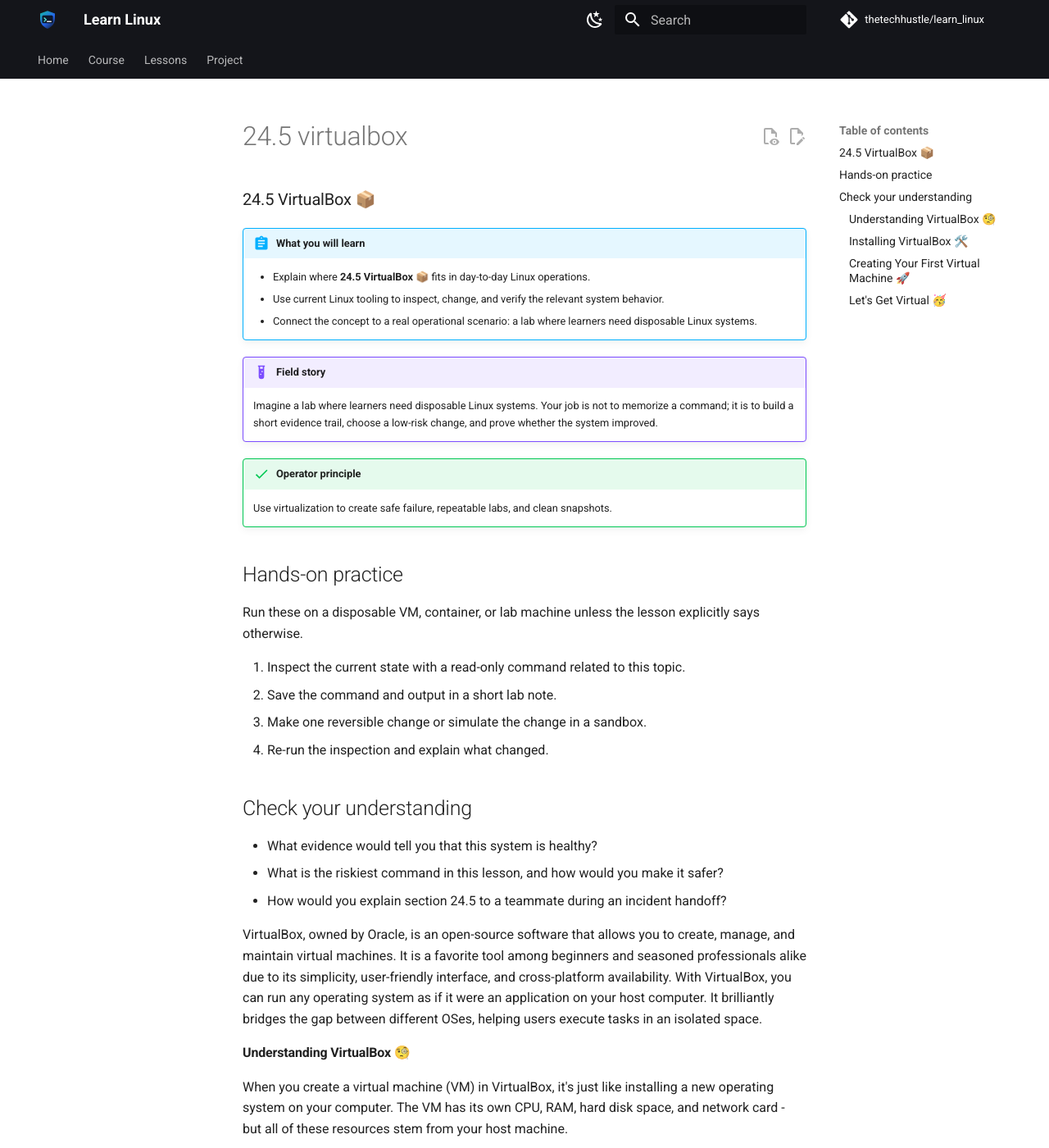
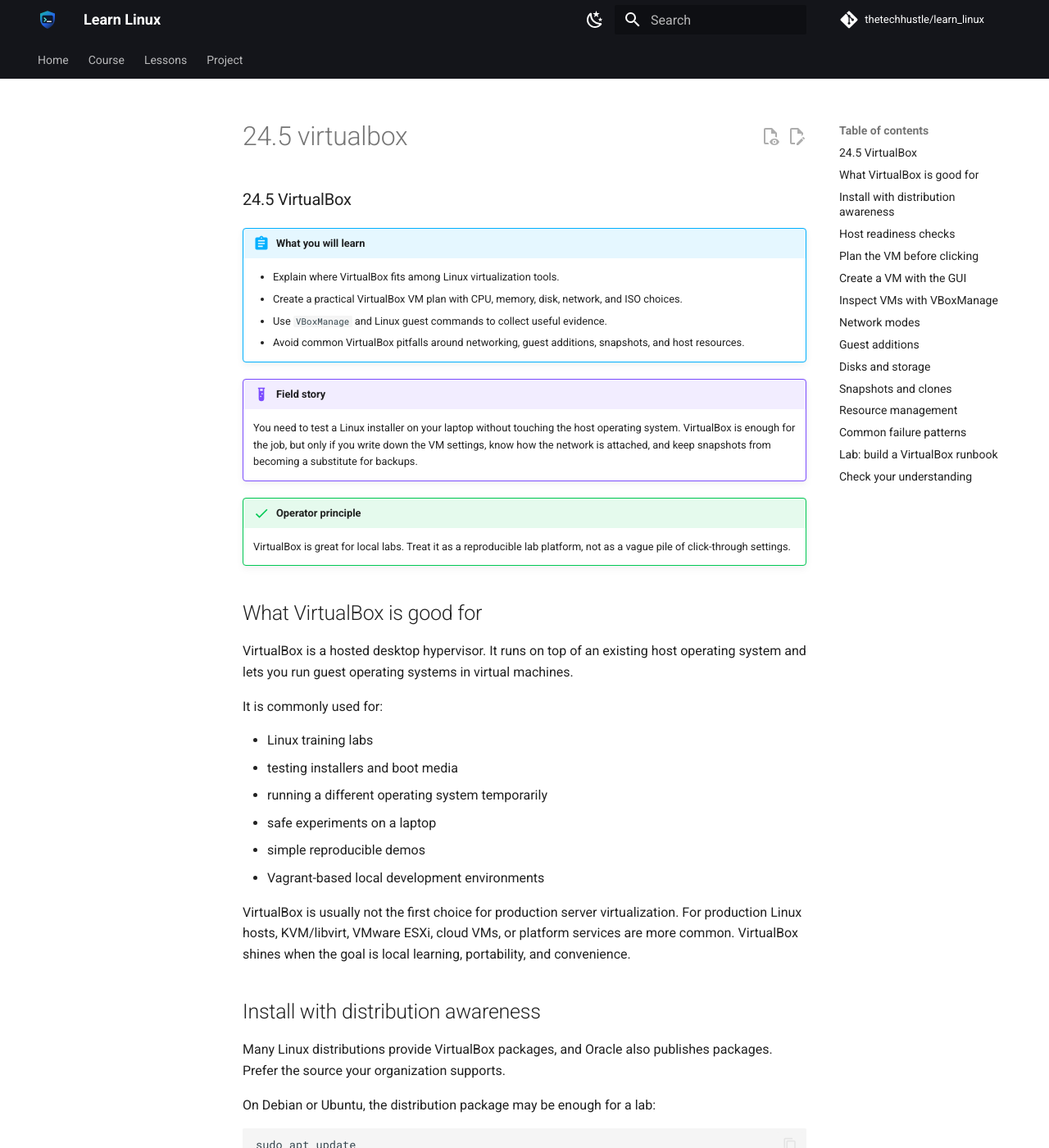
Before and after one commit to thetechhustle/learn_linux, an MkDocs documentation site: the page built from docs/lessons/24_virtualization/24.5_virtualbox.md, in a window 1280 px wide and 1400 px high. Shown: the whole window at 82% size. Built offline with MkDocs 1.6.1 and Material for MkDocs 9.7.7, drawn with Linux system fonts in a browser that asks for light colours; comment, search, counter and statistics services are not loaded; some of the changed text lies outside the part shown.

Commit message:
Improve Chapter 24 VirtualBox lesson (#222)
Co-authored-by: Jules Ai <jules@Juless-Air.ts.net lan>

````diff
--- a/docs/lessons/24_virtualization/24.5_virtualbox.md
+++ b/docs/lessons/24_virtualization/24.5_virtualbox.md
@@ -1,74 +1,417 @@
-### 24.5 VirtualBox 📦
-
-
+### 24.5 VirtualBox
 
 !!! abstract "What you will learn"
-    - Explain where **24.5 VirtualBox 📦** fits in day-to-day Linux operations.
-    - Use current Linux tooling to inspect, change, and verify the relevant system behavior.
-    - Connect the concept to a real operational scenario: a lab where learners need disposable Linux systems.
+    - Explain where VirtualBox fits among Linux virtualization tools.
+    - Create a practical VirtualBox VM plan with CPU, memory, disk, network, and ISO choices.
+    - Use `VBoxManage` and Linux guest commands to collect useful evidence.
+    - Avoid common VirtualBox pitfalls around networking, guest additions, snapshots, and host resources.
 
 !!! example "Field story"
-    Imagine a lab where learners need disposable Linux systems. Your job is not to memorize a command; it is to build a short evidence trail, choose a low-risk change, and prove whether the system improved.
+    You need to test a Linux installer on your laptop without touching the host
+    operating system. VirtualBox is enough for the job, but only if you write
+    down the VM settings, know how the network is attached, and keep snapshots
+    from becoming a substitute for backups.
 
 !!! success "Operator principle"
-    Use virtualization to create safe failure, repeatable labs, and clean snapshots.
+    VirtualBox is great for local labs. Treat it as a reproducible lab platform,
+    not as a vague pile of click-through settings.
 
-## Hands-on practice
+## What VirtualBox is good for
 
-Run these on a disposable VM, container, or lab machine unless the lesson explicitly says otherwise.
+VirtualBox is a hosted desktop hypervisor. It runs on top of an existing host
+operating system and lets you run guest operating systems in virtual machines.
 
-1. Inspect the current state with a read-only command related to this topic.
-2. Save the command and output in a short lab note.
-3. Make one reversible change or simulate the change in a sandbox.
-4. Re-run the inspection and explain what changed.
+It is commonly used for:
 
-## Check your understanding
+- Linux training labs
+- testing installers and boot media
+- running a different operating system temporarily
+- safe experiments on a laptop
+- simple reproducible demos
+- Vagrant-based local development environments
 
-- What evidence would tell you that this system is healthy?
-- What is the riskiest command in this lesson, and how would you make it safer?
-- How would you explain section 24.5 to a teammate during an incident handoff?
+VirtualBox is usually not the first choice for production server virtualization.
+For production Linux hosts, KVM/libvirt, VMware ESXi, cloud VMs, or platform
+services are more common. VirtualBox shines when the goal is local learning,
+portability, and convenience.
 
+## Install with distribution awareness
 
-VirtualBox, owned by Oracle, is an open-source software that allows you to create, manage, and maintain virtual machines. It is a favorite tool among beginners and seasoned professionals alike due to its simplicity, user-friendly interface, and cross-platform availability. With VirtualBox, you can run any operating system as if it were an application on your host computer. It brilliantly bridges the gap between different OSes, helping users execute tasks in an isolated space.
+Many Linux distributions provide VirtualBox packages, and Oracle also publishes
+packages. Prefer the source your organization supports.
 
-#### Understanding VirtualBox 🧐
-
-When you create a virtual machine (VM) in VirtualBox, it's just like installing a new operating system on your computer. The VM has its own CPU, RAM, hard disk space, and network card - but all of these resources stem from your host machine.
-
-For instance, imagine running a Linux VM on your Windows laptop. You could do all your Linux-specific tasks within the VM while still enjoying the comforts of your Windows environment!
-
-#### Installing VirtualBox 🛠️
-
-1. To get started with VirtualBox, first download the appropriate package for your system from the [VirtualBox Downloads page](https://www.virtualbox.org/wiki/Downloads).
-2. Once downloaded, open the installer and follow the prompts in the installation wizard. VirtualBox will ask for certain permissions, so be prepared to input your password.
-
-Below is a basic command-line installation of VirtualBox for Ubuntu:
-
-Open your terminal and run:
+On Debian or Ubuntu, the distribution package may be enough for a lab:
 
 ```bash
 sudo apt update
 sudo apt install virtualbox
 ```
 
-After the installation, you can open VirtualBox from your applications menu.
+On Fedora:
 
-#### Creating Your First Virtual Machine 🚀
+```bash
+sudo dnf install VirtualBox
+```
 
-Let’s walk through the standard way to create a VM on VirtualBox.
+Package names and repository availability vary. If the package is not available,
+check your distribution documentation before adding third-party repositories.
 
-1. Click on "New" to create a new virtual machine.
-2. Fill in the details of the virtual machine—its name, type, and version. For instance, if you're setting up a Linux VM, you could name it "Ubuntu" and select Linux as the Type.
-3. Choose the amount of RAM your virtual machine will have. Ensure it's not too high that it interferes with the host operating system.
-4. Create a virtual hard disk. It can be dynamically allocated (growing over time) or have a fixed size.
-5. Click "Create," and your virtual machine is set up!
+After installation, confirm the command-line tool exists:
 
-You'll then install the operating system using an ISO file—the virtual equivalent of an installation DVD. Attach this to your virtual machine's optical drive, and boot up the machine to start the installation process.
+```bash
+VBoxManage --version
+```
 
-#### Let's Get Virtual 🥳
+VirtualBox depends on host kernel modules. If the GUI opens but VMs fail to
+start, check module and secure-boot issues before blaming the guest OS.
 
-VirtualBox is a fantastic tool in your virtualization toolkit. Its versatility gives you the freedom to experiment with different operating systems and applications in a safe, isolated environment.
+## Host readiness checks
 
-In the exciting world of virtualization, you're only limited by your imagination. With VirtualBox at your fingertips, you're well on your way to becoming a virtual virtuoso!
+Start with read-only host checks:
 
-So, gear up, ignite your curiosity, and start exploring the virtual landscape! 🌐💫✨
+```bash
+lscpu | grep -i virtualization
+egrep -c 'vmx|svm' /proc/cpuinfo
+VBoxManage --version
+```
+
+If CPU virtualization flags are missing, check BIOS/UEFI settings. If VirtualBox
+kernel modules are missing or unsigned, Linux may prevent VMs from starting,
+especially on secure-boot-enabled hosts.
+
+Common host questions:
+
+- Is hardware virtualization enabled?
+- Does another hypervisor already own virtualization support?
+- Is secure boot blocking VirtualBox kernel modules?
+- Does the host have enough memory and disk for the guest?
+- Is this a laptop that may sleep while a VM is running?
+
+## Plan the VM before clicking
+
+Before creating a VM, write down:
+
+- VM name
+- guest operating system and version
+- ISO path
+- vCPU count
+- memory allocation
+- virtual disk size and format
+- network mode
+- shared folder needs
+- snapshot or rollback plan
+- cleanup plan
+
+This turns a GUI-created VM into an operating artifact someone else can
+understand.
+
+## Create a VM with the GUI
+
+The GUI path is fine for learning:
+
+1. Click **New**.
+2. Choose a clear name such as `ubuntu-lab-01`.
+3. Select the OS type and version.
+4. Assign memory conservatively.
+5. Create a virtual disk.
+6. Attach the installer ISO.
+7. Confirm the network mode.
+8. Start the VM and install the guest OS.
+
+Use conservative settings first. A lab VM does not need half your host's memory
+or every CPU core. If the host starts swapping, every VM will feel broken.
+
+## Inspect VMs with VBoxManage
+
+The GUI is convenient, but `VBoxManage` gives repeatable evidence.
+
+List VMs:
+
+```bash
+VBoxManage list vms
+VBoxManage list runningvms
+```
+
+Inspect one VM:
+
+```bash
+VBoxManage showvminfo "ubuntu-lab-01"
+```
+
+Inspect host networking choices:
+
+```bash
+VBoxManage list hostonlyifs
+VBoxManage list natnets
+```
+
+These commands are useful when helping someone remotely because they expose VM
+settings without relying on screenshots.
+
+## Network modes
+
+VirtualBox network mode controls who can reach the guest.
+
+Common modes:
+
+- **NAT**: the guest can reach the internet through the host. This is usually the
+  safest default for labs.
+- **Bridged Adapter**: the guest appears directly on the same network as the
+  host. Use this only when the VM needs LAN reachability.
+- **Host-only Adapter**: the guest can communicate with the host and other
+  host-only guests, but not directly with the external network.
+- **Internal Network**: VMs can communicate with each other on a private virtual
+  network.
+- **NAT Network**: multiple guests share a VirtualBox-managed NAT network.
+
+If SSH into a VirtualBox guest fails, first ask what network mode the VM uses.
+With plain NAT, you may need port forwarding.
+
+Example NAT port-forward concept:
+
+```bash
+VBoxManage modifyvm "ubuntu-lab-01" \
+  --natpf1 "ssh,tcp,127.0.0.1,2222,,22"
+```
+
+Then the host can connect with:
+
+```bash
+ssh -p 2222 user@127.0.0.1
+```
+
+Do not expose guest ports broadly unless you understand the host firewall and
+network risk.
+
+## Guest additions
+
+VirtualBox Guest Additions improve integration between host and guest. They can
+provide better display resizing, shared clipboard behavior, shared folders, and
+some device integration.
+
+For many Linux guests, distribution packages are preferable:
+
+Debian or Ubuntu guest:
+
+```bash
+sudo apt install virtualbox-guest-utils virtualbox-guest-x11
+```
+
+Headless server guests may only need utilities, not desktop integration.
+
+After installation, verify related services and modules:
+
+```bash
+lsmod | grep -i vbox
+systemctl --type=service | grep -i vbox || true
+```
+
+Shared clipboard and shared folders are convenient, but they reduce isolation.
+Disable them when testing untrusted software.
+
+## Disks and storage
+
+VirtualBox commonly uses **VDI** disks, but it can also use VMDK and other
+formats.
+
+Common disk choices:
+
+- **Dynamically allocated**: grows as the guest writes data.
+- **Fixed size**: allocates the full size up front.
+
+Dynamically allocated disks are convenient for labs, but host disk exhaustion is
+still possible. A guest can believe it has free space while the host filesystem
+is nearly full.
+
+Check host and guest space:
+
+```bash
+df -h
+du -h ~/VirtualBox\\ VMs/*/*.vdi 2>/dev/null || true
+```
+
+Inside the guest:
+
+```bash
+df -h
+lsblk
+```
+
+Keep VM images out of random desktop folders when they become important. Put
+them somewhere backed up intentionally.
+
+## Snapshots and clones
+
+Snapshots are useful before risky lab changes:
+
+- OS upgrades
+- package experiments
+- service configuration changes
+- security testing in a disposable guest
+
+Snapshot risks:
+
+- old snapshots consume host disk
+- reverting loses guest changes
+- snapshot chains can confuse lab state
+- snapshots are not backups
+
+Use snapshot names that explain intent:
+
+```text
+before-nginx-upgrade-2026-05-13
+clean-install-with-ssh
+before-network-reconfigure
+```
+
+Clones are better when you want a new independent lab machine. Snapshots are
+better when you want a short rollback point.
+
+## Resource management
+
+VirtualBox guests compete with the host for CPU, memory, and disk I/O. A slow VM
+may be a host resource problem.
+
+On the host:
+
+```bash
+top
+vmstat 1
+df -h
+```
+
+Inside the guest:
+
+```bash
+top
+free -h
+df -h
+```
+
+Guidelines:
+
+- Leave enough memory for the host OS.
+- Avoid assigning all CPU cores to one VM.
+- Do not run several heavy guests on a laptop without checking heat and battery.
+- Shut down VMs you are not using.
+
+## Common failure patterns
+
+**VM will not start**
+
+Likely causes:
+
+- hardware virtualization disabled
+- VirtualBox kernel modules not loaded
+- secure boot blocking modules
+- another hypervisor conflict
+
+Evidence:
+
+```bash
+VBoxManage --version
+lscpu | grep -i virtualization
+dmesg | grep -i vbox | tail
+```
+
+**Guest has no network**
+
+Likely causes:
+
+- wrong network mode
+- NAT port forwarding missing
+- guest DHCP failure
+- host firewall or VPN interaction
+
+Evidence:
+
+```bash
+VBoxManage showvminfo "ubuntu-lab-01" | grep -i nic
+ip addr
+ip route
+```
+
+**Shared folder does not work**
+
+Likely causes:
+
+- Guest Additions missing
+- user not in the expected guest group
+- path or mount option mismatch
+- host folder permission issue
+
+Evidence:
+
+```bash
+lsmod | grep -i vbox
+id
+mount | grep -i vbox || true
+```
+
+**Host runs out of disk**
+
+Likely causes:
+
+- dynamically allocated disks grew
+- snapshots accumulated
+- unused VMs were never deleted
+
+Evidence:
+
+```bash
+df -h
+du -h ~/VirtualBox\\ VMs/* 2>/dev/null
+```
+
+## Lab: build a VirtualBox runbook
+
+You can complete this lab without creating a VM if the current host is not safe
+for virtualization.
+
+1. Check host readiness:
+
+   ```bash
+   lscpu | grep -i virtualization
+   VBoxManage --version
+   ```
+
+2. Pick a guest OS and ISO.
+
+3. Write the VM plan:
+
+   - name
+   - vCPUs
+   - memory
+   - disk size
+   - network mode
+   - ISO path
+   - snapshot plan
+   - cleanup plan
+
+4. If safe, create the VM in the GUI.
+
+5. Record evidence:
+
+   ```bash
+   VBoxManage list vms
+   VBoxManage showvminfo "<vm-name>"
+   ```
+
+6. Inside the guest, record:
+
+   ```bash
+   hostnamectl
+   ip addr
+   df -h
+   ```
+
+7. Clean up the VM when the lab is complete, or write down why it should remain.
+
+## Check your understanding
+
+- When is VirtualBox a good choice instead of KVM/libvirt?
+- Why is NAT usually the safest default network mode for local labs?
+- What does Guest Additions change about the guest/host boundary?
+- Why can dynamically allocated disks still cause host storage problems?
+- What evidence would you collect before debugging a VirtualBox networking issue?
+- Why are snapshots not the same thing as backups?
````
